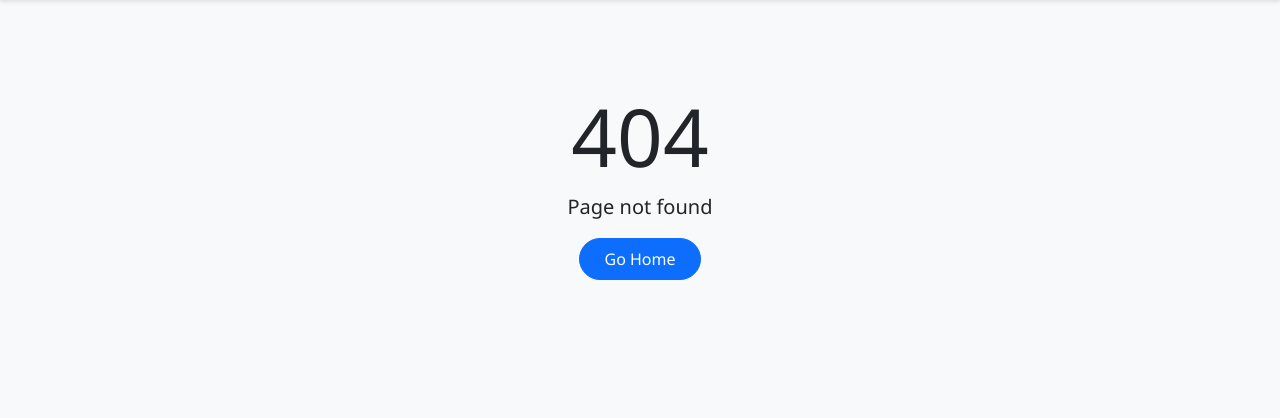
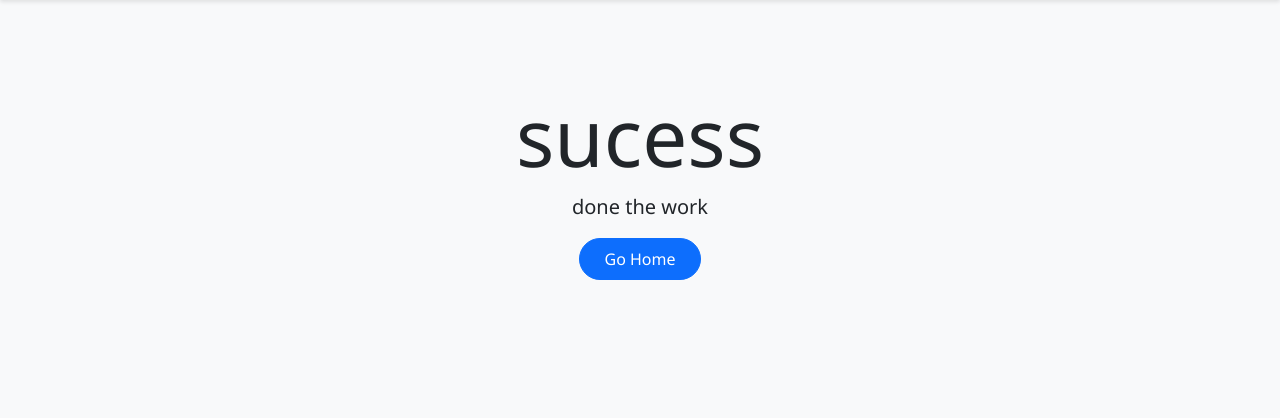
Before and after one commit to MothishKannan/health-system, a Flask app: template templates/404.html in a window 1280 px wide. Shown: the part 62-480 px from the top of the page. Run offline with Flask 3, Linux system fonts and the light colour scheme; the template is opened without the code that fills it, so the values that code supplies are empty.

Commit message:
Update templates

```diff
--- a/templates/404.html
+++ b/templates/404.html
@@ -2,8 +2,8 @@
 {% block title %}404 - Page Not Found{% endblock %}
 {% block content %}
 <div class="text-center py-5">
-    <h1 class="display-1">404</h1>
-    <p class="lead">Page not found</p>
+    <h1 class="display-1">sucess</h1>
+    <p class="lead">done the work</p>
     <a href="{{ url_for('index') }}" class="btn btn-primary">Go Home</a>
 </div>
 {% endblock %}
```
